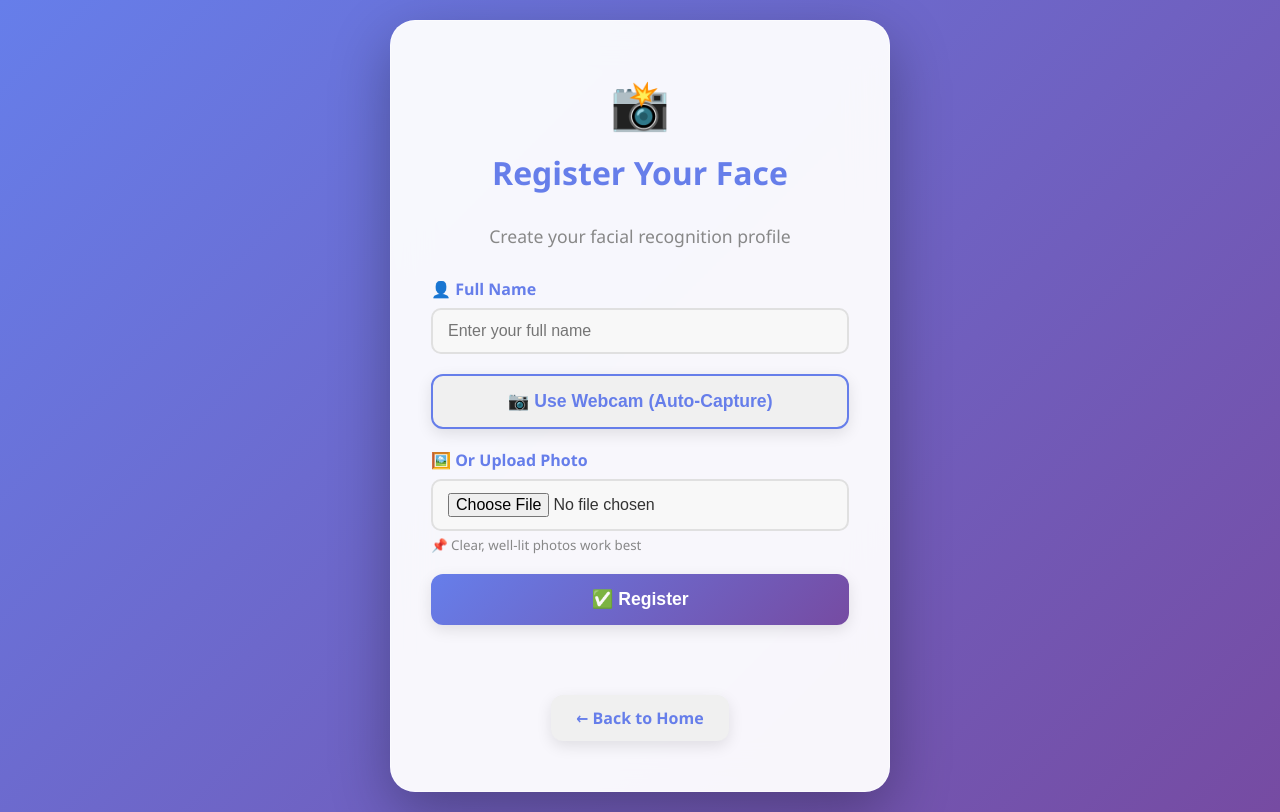
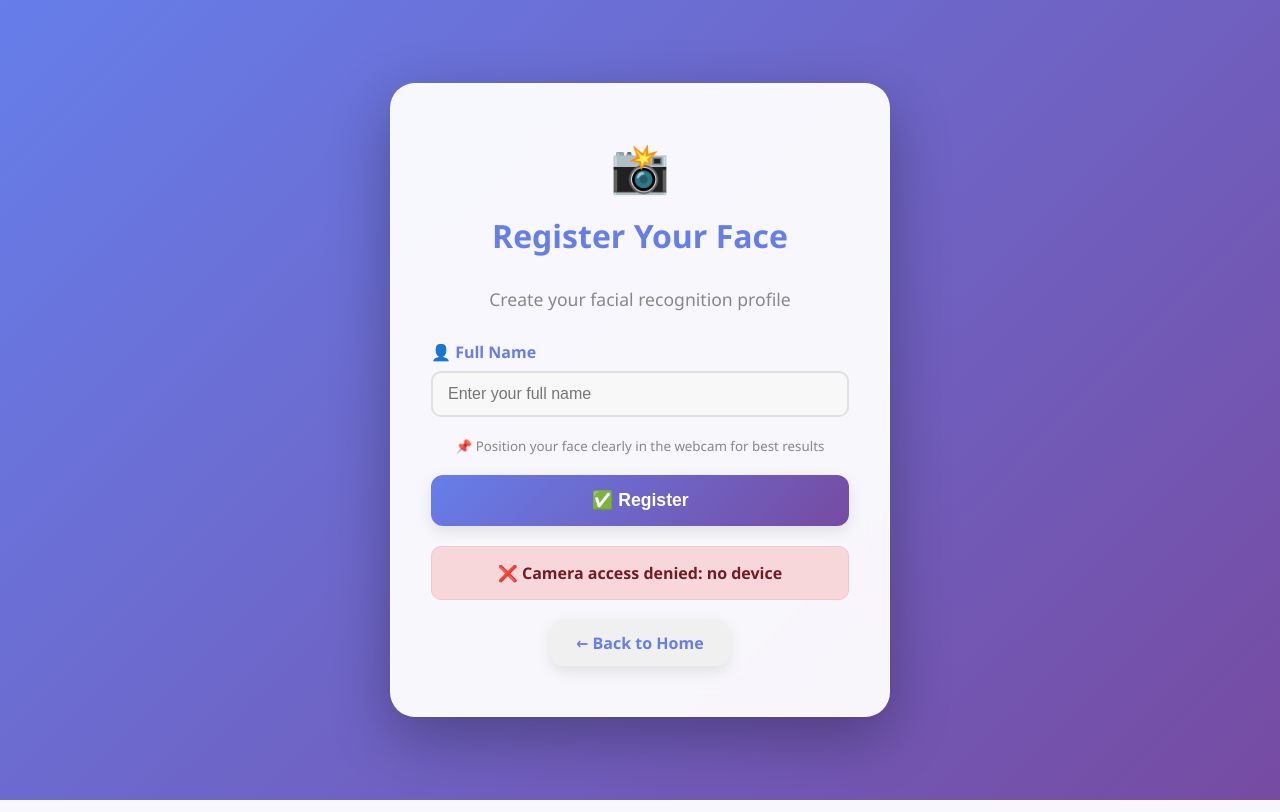
Before and after one commit to Sitharahansamali/AI-Based-Face-Recognition-Login-System-using-Python-and-Microsoft-Azure-Cognitive-Services, a Flask app: page /register_page in a window 1280 px wide. Run offline with Flask 3, Linux system fonts and the light colour scheme; parts of the project's set-up code (start-up, migrations or seed data) failed here and were passed over.

Commit message:
remove photo uploading part

```diff
--- a/app.py
+++ b/app.py
@@ -147,10 +147,12 @@ def login_page():
 def register():
     name = request.form.get('name', '').strip()
     files = request.files.getlist('images')
-    single_file = request.files.get('image')
 
     if not name:
         return jsonify(success=False, name=None, message="Name is required")
+
+    if not files or len(files) == 0:
+        return jsonify(success=False, name=None, message="No frames captured")
 
     person = safe_name(name)
     person_dir = os.path.join(FACES_DIR, person)
@@ -158,30 +160,18 @@ def register():
 
     saved_count = 0
 
-    # Handle multi-frame from webcam (auto-capture)
-    if files and len(files) > 0:
-        for idx, file in enumerate(files):
-            if file and file.filename != '':
-                img_bgr = decode_upload(file)
-                face = extract_largest_face(img_bgr)
-                if face is not None:
-                    sample_path = os.path.join(person_dir, f"{int(time.time() * 1000)}_{idx}.png")
-                    cv2.imwrite(sample_path, face)
-                    saved_count += 1
-    # Handle single file upload
-    elif single_file and single_file.filename != '':
-        img_bgr = decode_upload(single_file)
-        face = extract_largest_face(img_bgr)
-        if face is None:
-            return jsonify(success=False, name=None, message="No face detected ❌")
-        sample_path = os.path.join(person_dir, f"{int(time.time() * 1000)}.png")
-        cv2.imwrite(sample_path, face)
-        saved_count = 1
-    else:
-        return jsonify(success=False, name=None, message="No file selected")
+    # Process all captured frames from webcam
+    for idx, file in enumerate(files):
+        if file and file.filename != '':
+            img_bgr = decode_upload(file)
+            face = extract_largest_face(img_bgr)
+            if face is not None:
+                sample_path = os.path.join(person_dir, f"{int(time.time() * 1000)}_{idx}.png")
+                cv2.imwrite(sample_path, face)
+                saved_count += 1
 
     if saved_count == 0:
-        return jsonify(success=False, name=person, message="No faces detected in any image ❌")
+        return jsonify(success=False, name=person, message="No faces detected in captured frames ❌")
 
     ok, message = retrain_model()
     if not ok:
--- a/templates/register.html
+++ b/templates/register.html
@@ -30,20 +30,9 @@
                     <canvas id="canvas" style="display: none;"></canvas>
                 </div>
 
-                <!-- File Upload Section -->
-                <div id="fileSection" style="margin-bottom: 20px;">
+                <!-- Webcam Auto-Capture Instructions -->
                 <div style="margin-bottom: 20px;">
-                        <button type="button" id="toggleWebcam" class="btn btn-secondary" style="width: 100%;">📷 Use Webcam (Auto-Capture)</button>
-                    </div>
-                </div>
-
-                <!-- Alternative File Upload -->
-                <div id="fileUploadSection">
-                    <div class="form-group">
-                        <label for="image">🖼️ Or Upload Photo</label>
-                        <input type="file" id="image" name="image" accept="image/*">
-                        <small style="color: #888; display: block; margin-top: 5px;">📌 Clear, well-lit photos work best</small>
-                    </div>
+                    <small style="color: #888; display: block; margin-bottom: 10px;">📌 Position your face clearly in the webcam for best results</small>
                 </div>
 
                 <button type="submit" id="submitBtn" class="btn btn-primary" style="width: 100%;">✅ Register</button>
@@ -60,48 +49,27 @@
         let isCapturing = false;
         const video = document.getElementById('webcamVideo');
         const canvas = document.getElementById('canvas');
-        const toggleBtn = document.getElementById('toggleWebcam');
         const startCaptureBtn = document.getElementById('startCaptureBtn');
         const cancelCaptureBtn = document.getElementById('cancelCaptureBtn');
         const captureStatus = document.getElementById('captureStatus');
         const webcamSection = document.getElementById('webcamSection');
-        const fileSection = document.getElementById('fileSection');
-        const fileUploadSection = document.getElementById('fileUploadSection');
-        const fileInput = document.getElementById('image');
         const nameInput = document.getElementById('name');
         const form = document.getElementById('registerForm');
         const messageEl = document.getElementById('message');
         const FRAMES_TO_CAPTURE = 5;
         const FRAME_INTERVAL = 800;
 
-        // Toggle between webcam and file upload
-        toggleBtn.addEventListener('click', async (e) => {
-            e.preventDefault();
-            if (webcamSection.style.display === 'none') {
-                // Enable webcam
+        // Initialize webcam on page load
+        (async () => {
             try {
                 webcamStream = await navigator.mediaDevices.getUserMedia({ video: true });
                 video.srcObject = webcamStream;
                 webcamSection.style.display = 'block';
-                    fileUploadSection.style.display = 'none';
-                    toggleBtn.textContent = '🖼️ Use Photo Instead';
-                    fileInput.removeAttribute('required');
             } catch (err) {
                 messageEl.textContent = '❌ Camera access denied: ' + err.message;
                 messageEl.className = 'error';
             }
-            } else {
-                // Switch back to file upload
-                if (webcamStream) {
-                    webcamStream.getTracks().forEach(track => track.stop());
-                }
-                webcamSection.style.display = 'none';
-                fileUploadSection.style.display = 'block';
-                toggleBtn.textContent = '📷 Use Webcam (Auto-Capture)';
-                fileInput.setAttribute('required', 'required');
-                capturedFrames = [];
-            }
-        });
+        })();
 
         // Start auto-capturing frames
         startCaptureBtn.addEventListener('click', (e) => {
@@ -170,23 +138,18 @@
                 return;
             }
 
-            // Check if we have webcam frames or file upload
-            if (capturedFrames.length === 0 && fileInput.files.length === 0) {
-                messageEl.textContent = '❌ Please capture at least one frame or upload an image';
+            // Check if we have webcam frames
+            if (capturedFrames.length === 0) {
+                messageEl.textContent = '❌ Please capture 5 frames using the webcam';
                 messageEl.className = 'error';
                 return;
             }
 
             const formData = new FormData();
             formData.append('name', name);
-
-            if (capturedFrames.length > 0) {
             capturedFrames.forEach((blob, idx) => {
                 formData.append('images', blob, `frame_${idx}.jpg`);
             });
-            } else {
-                formData.append('image', fileInput.files[0]);
-            }
 
             try {
                 const res = await fetch('/register', {method: 'POST', body: formData});
```
Lines whose indentation alone changed are shown as unchanged.
